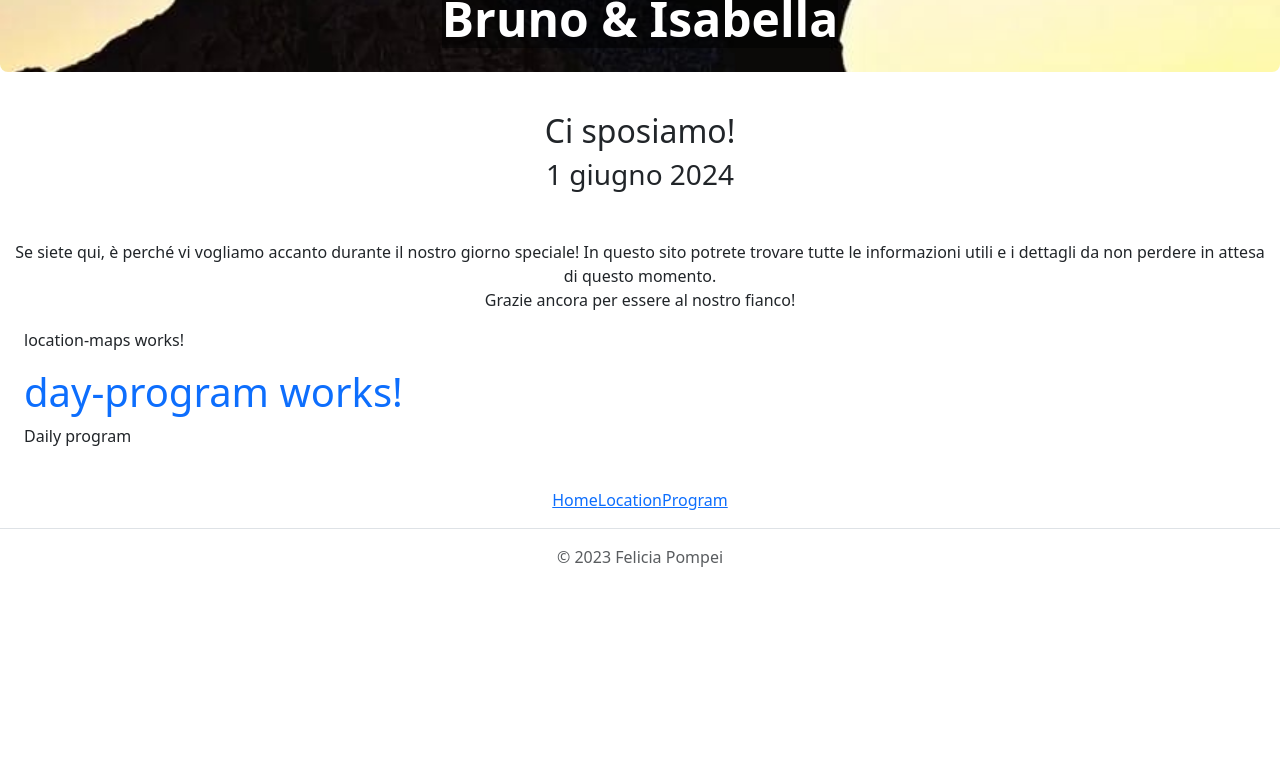
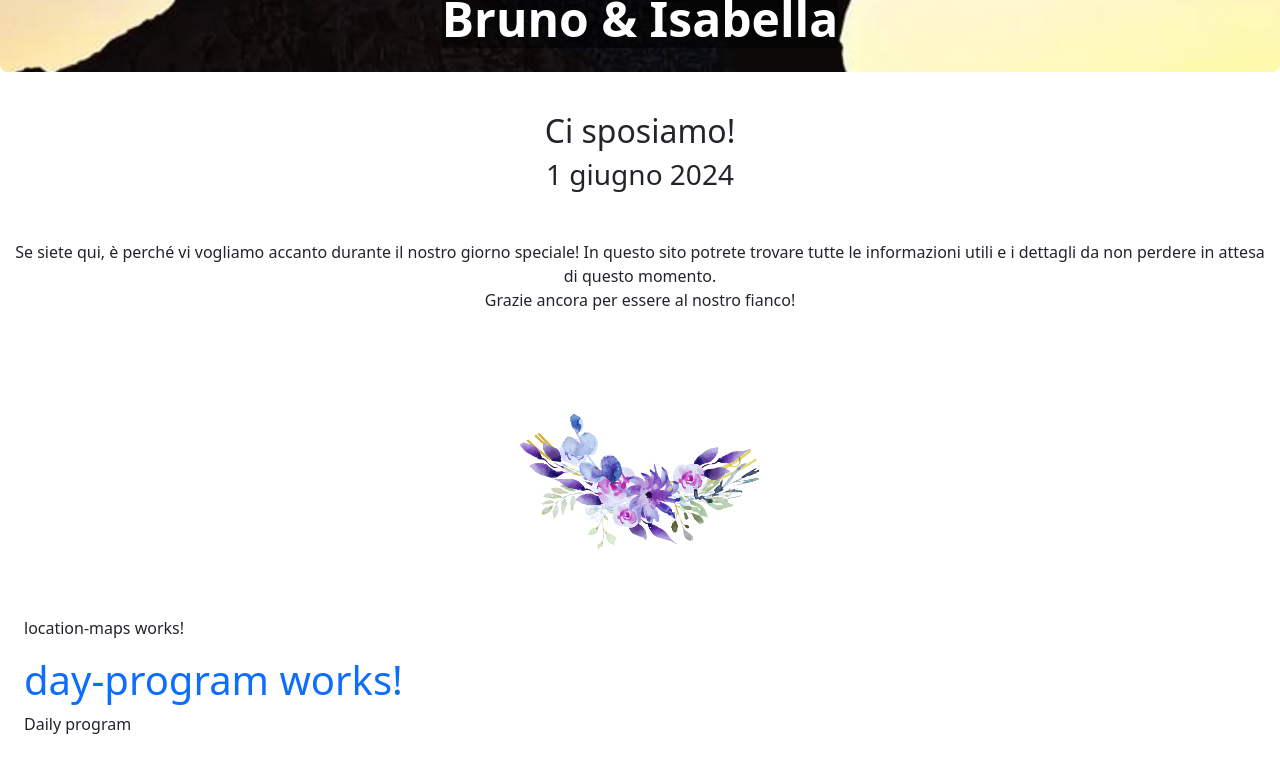
Before and after one commit to FeliciaPompei/wedding-website, an Angular app: page / in a window 1280 px wide. Shown: the part 542-1322 px from the top of the page. Before the commit the page ends 1167 px from the top, so only its background shows below. Built offline with nearby package versions, Linux system fonts and the light colour scheme.

Commit message:
added page-divider

```diff
--- a/src/app/app.component.html
+++ b/src/app/app.component.html
@@ -17,7 +17,7 @@
     </div>
 </header>
 <wedding-banner></wedding-banner>
-
+<page-divider></page-divider>
 <body class="px-4">
   <location-maps id="location-maps"></location-maps>
   <day-program id="day-program"></day-program>
--- a/src/app/app.module.ts
+++ b/src/app/app.module.ts
@@ -8,13 +8,15 @@ import { LocationMapsComponent } from './location-maps/location-maps.component';
 import { NgbModule } from '@ng-bootstrap/ng-bootstrap';
 import { FontAwesomeModule } from '@fortawesome/angular-fontawesome';
 import { WeddingBannerComponent } from './wedding-banner/wedding-banner.component';
+import { PageDividerComponent } from './page-divider/page-divider.component';
 
 @NgModule({
   declarations: [
     AppComponent,
     DayProgramComponent,
     LocationMapsComponent,
-    WeddingBannerComponent
+    WeddingBannerComponent,
+    PageDividerComponent
   ],
   imports: [
     BrowserModule,
--- /dev/null
+++ b/src/app/page-divider/page-divider.component.html
@@ -0,0 +1,5 @@
+<div class="row my-3 text-center">
+  <div class="col">
+    <img class="img-fluid my-img" src="assets/img/flower-divider.png" alt="flower-divider">
+  </div>
+</div>
--- /dev/null
+++ b/src/app/page-divider/page-divider.component.scss
@@ -0,0 +1,3 @@
+.my-img{
+  width:20vw;
+}
```
Also changed, not shown: src/app/page-divider/page-divider.component.ts (added, +10 -0 lines), src/assets/img/flower-divider.png (added), 1 other file (tests, documents, lock files or other folders).
